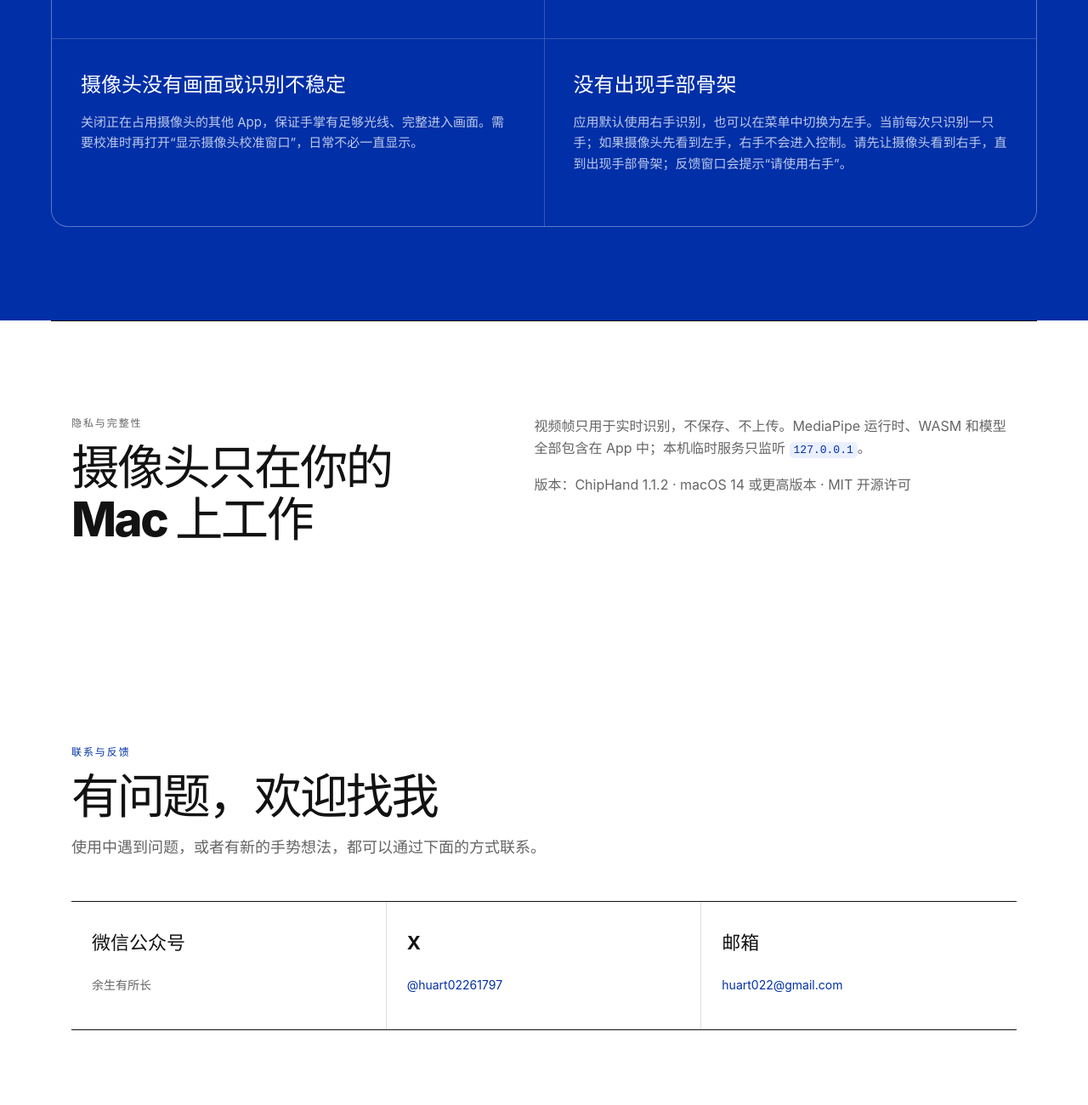
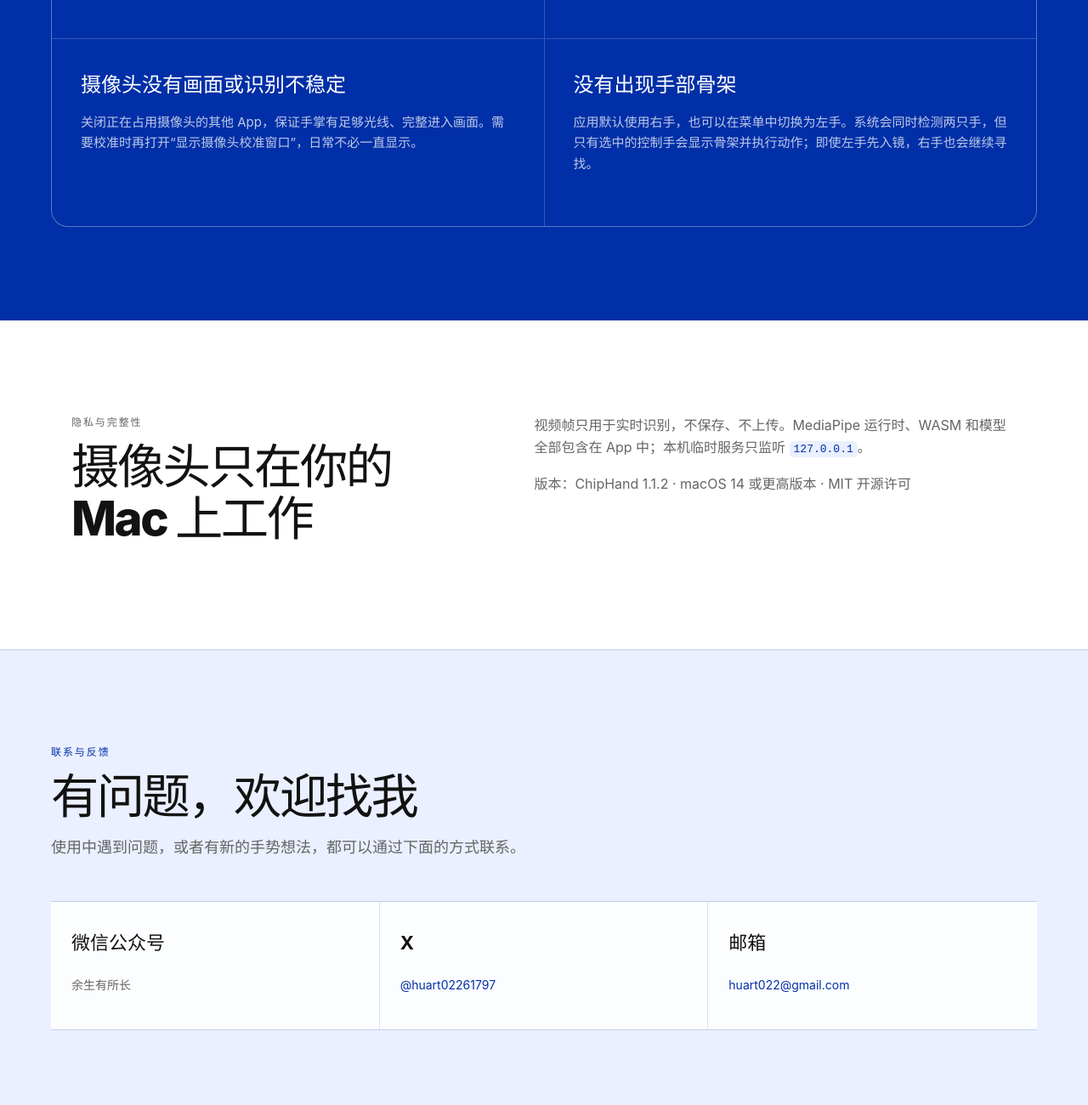
Before and after one commit to HuYee2025/chiphand-macos, a website built with Vite: page docs/user-guide/index.html in a window 1280 px wide. Shown: the part 5220-6520 px from the top of the page at 85% size. Built offline with nearby package versions, Linux system fonts and the light colour scheme.

Commit message:
fix(site): align section edge and separate contact area

```diff
--- a/docs/user-guide/index.html
+++ b/docs/user-guide/index.html
@@ -203,7 +203,7 @@
           </article>
           <article>
             <h3>没有出现手部骨架</h3>
-            <p>应用默认使用右手识别，也可以在菜单中切换为左手。当前每次只识别一只手；如果摄像头先看到左手，右手不会进入控制。请先让摄像头看到右手，直到出现手部骨架；反馈窗口会提示“请使用右手”。</p>
+            <p>应用默认使用右手，也可以在菜单中切换为左手。系统会同时检测两只手，但只有选中的控制手会显示骨架并执行动作；即使左手先入镜，右手也会继续寻找。</p>
           </article>
         </div>
       </section>
--- a/docs/user-guide/styles.css
+++ b/docs/user-guide/styles.css
@@ -542,11 +542,27 @@ h1 {
   display: grid;
   grid-template-columns: 0.9fr 1.1fr;
   gap: 80px;
-  border-top: 1px solid var(--ink);
 }
 
 .privacy p {
   color: var(--muted);
+}
+
+.contact-section {
+  max-width: none;
+  padding-right: max(24px, calc((100vw - var(--max)) / 2));
+  padding-left: max(24px, calc((100vw - var(--max)) / 2));
+  border-top: 1px solid rgba(0, 47, 167, 0.16);
+  background: var(--blue-soft);
+}
+
+.contact-section .contact-grid {
+  border-color: rgba(0, 47, 167, 0.24);
+  background: rgba(255, 255, 255, 0.86);
+}
+
+.contact-section .contact-grid article {
+  border-color: rgba(0, 47, 167, 0.14);
 }
 
 code {
```
Also changed, not shown: docs/decision-log.md (+17 -0 lines), docs/dev-log/current-handoff.md (+1 -0 lines).
